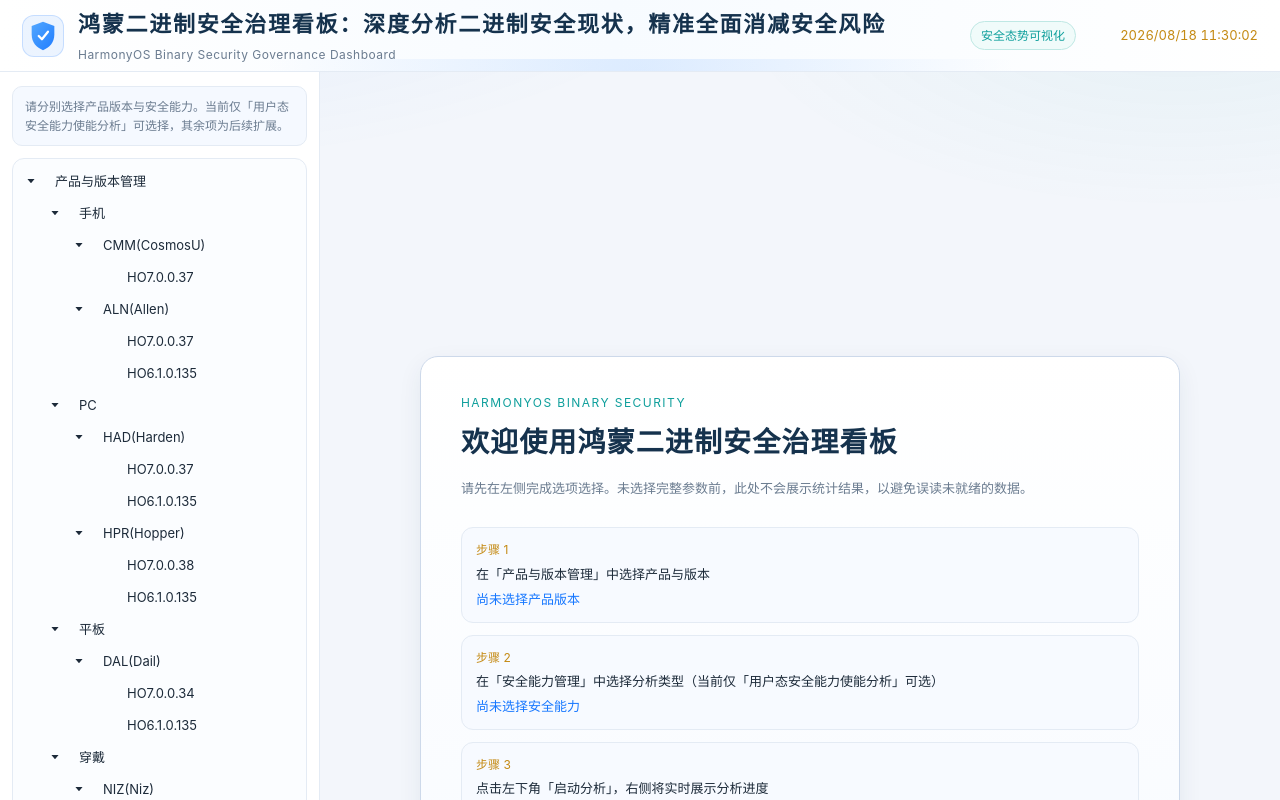
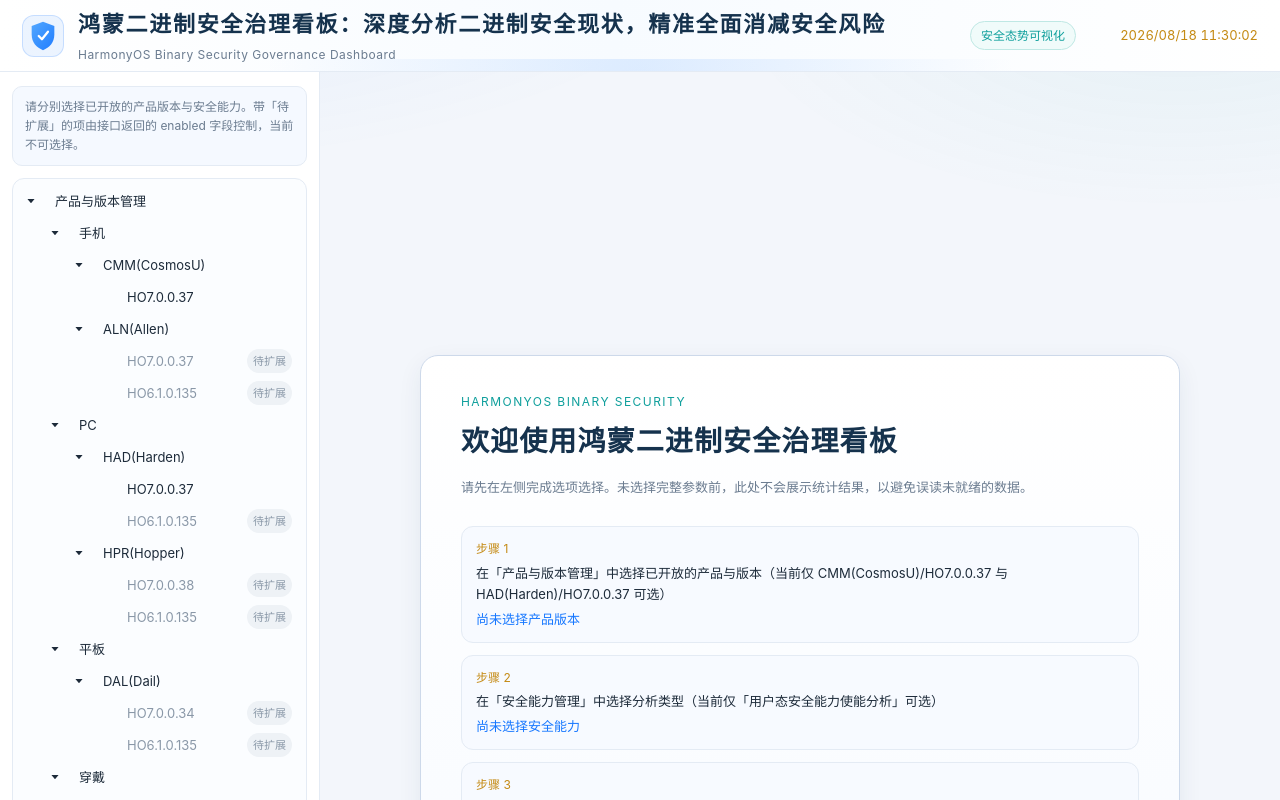
Before and after one commit to confidencemen/binary-dashboard, a React (Vite) app: page / in a window 1280 px wide. Shown: the top 800 px of the page. Built offline with nearby package versions, Linux system fonts and the light colour scheme.

Commit message:
修改选项是否可选的能力，该能力由后端数据掌控。

```diff
--- a/src/components/SideNav.tsx
+++ b/src/components/SideNav.tsx
@@ -25,31 +25,38 @@
   onStartAnalysis: () => void;
 }
 
+function pendingTitle(title: string) {
+  return (
+    <span className="tree-node--pending">
+      {title}
+      <small>待扩展</small>
+    </span>
+  );
+}
+
 function toProductTree(nodes: ProductVersionNode[]): DataNode[] {
-  return nodes.map((node) => ({
-    key: node.key,
-    title: node.title,
-    selectable: Boolean(node.version),
-    children: node.children ? toProductTree(node.children) : undefined,
-  }));
+  return nodes.map((node) => {
+    const isVersionLeaf = Boolean(node.version);
+    const enabled = isVersionLeaf && node.enabled === true;
+    return {
+      key: node.key,
+      disabled: isVersionLeaf && !enabled,
+      selectable: enabled,
+      title: isVersionLeaf && !enabled ? pendingTitle(node.title) : node.title,
+      children: node.children ? toProductTree(node.children) : undefined,
+    };
+  });
 }
 
 function toCapabilityTree(nodes: CapabilityNode[]): DataNode[] {
   return nodes.map((node) => {
-    const enabled = Boolean(node.capability && node.enabled !== false);
+    const isCapabilityLeaf = Boolean(node.capability);
+    const enabled = isCapabilityLeaf && node.enabled === true;
     return {
       key: node.key,
-      disabled: Boolean(node.capability) && !enabled,
+      disabled: isCapabilityLeaf && !enabled,
       selectable: enabled,
-      title:
-        node.capability && !enabled ? (
-          <span className="tree-node--pending">
-            {node.title}
-            <small>待扩展</small>
-          </span>
-        ) : (
-          node.title
-        ),
+      title: isCapabilityLeaf && !enabled ? pendingTitle(node.title) : node.title,
       children: node.children ? toCapabilityTree(node.children) : undefined,
     };
   });
@@ -105,7 +112,7 @@
     <aside className="side-nav">
       <div className="side-nav__body">
         <div className="side-nav__intro">
-          <p>请分别选择产品版本与安全能力。当前仅「用户态安全能力使能分析」可选择，其余项为后续扩展。</p>
+          <p>请分别选择已开放的产品版本与安全能力。带「待扩展」的项由接口返回的 enabled 字段控制，当前不可选择。</p>
         </div>
 
         <section className="side-nav__section">
@@ -117,7 +124,7 @@
             onSelect={(keys) => {
               const key = String(keys[0] ?? '');
               const node = findProductNode(products, key);
-              if (node?.version && node.product && node.productLine) {
+              if (node?.version && node.product && node.productLine && node.enabled === true) {
                 onProductSelect({
                   key: node.key,
                   productLine: node.productLine,
@@ -138,7 +145,7 @@
             onSelect={(keys) => {
               const key = String(keys[0] ?? '');
               const node = findCapabilityNode(capabilities, key);
-              if (node?.capability && node.enabled !== false) {
+              if (node?.capability && node.enabled === true) {
                 onCapabilitySelect({
                   key: node.key,
                   capability: node.capability,
--- a/src/components/WelcomePage.tsx
+++ b/src/components/WelcomePage.tsx
@@ -15,7 +15,7 @@
 
         <ol className="welcome-page__steps">
           <li>
-            在「产品与版本管理」中选择产品与版本
+            在「产品与版本管理」中选择已开放的产品与版本（当前仅 CMM(CosmosU)/HO7.0.0.37 与 HAD(Harden)/HO7.0.0.37 可选）
             <span>{productLabel || '尚未选择产品版本'}</span>
           </li>
           <li>
--- a/src/mock/data.ts
+++ b/src/mock/data.ts
@@ -256,6 +256,7 @@
                     productLine: '手机',
                     product: 'CMM(CosmosU)',
                     version: 'HO7.0.0.37',
+                    enabled: true,
                   },
                 ],
               },
@@ -271,6 +272,7 @@
                     productLine: '手机',
                     product: 'ALN(Allen)',
                     version: 'HO7.0.0.37',
+                    enabled: false,
                   },
                   {
                     key: 'ver-phone-ALN-HO6.1.0.135',
@@ -278,6 +280,7 @@
                     productLine: '手机',
                     product: 'ALN(Allen)',
                     version: 'HO6.1.0.135',
+                    enabled: false,
                   },
                 ],
               },
@@ -300,6 +303,7 @@
                     productLine: 'PC',
                     product: 'HAD(Harden)',
                     version: 'HO7.0.0.37',
+                    enabled: true,
                   },
                   {
                     key: 'ver-pc-HAD-HO6.1.0.135',
@@ -307,6 +311,7 @@
                     productLine: 'PC',
                     product: 'HAD(Harden)',
                     version: 'HO6.1.0.135',
+                    enabled: false,
                   },
                 ],
               },
@@ -322,6 +327,7 @@
                     productLine: 'PC',
                     product: 'HPR(Hopper)',
                     version: 'HO7.0.0.38',
+                    enabled: false,
                   },
                   {
                     key: 'ver-pc-HPR-HO6.1.0.135',
@@ -329,6 +335,7 @@
                     productLine: 'PC',
                     product: 'HPR(Hopper)',
                     version: 'HO6.1.0.135',
+                    enabled: false,
                   },
                 ],
               },
@@ -351,6 +358,7 @@
                     productLine: '平板',
                     product: 'DAL(Dail)',
                     version: 'HO7.0.0.34',
+                    enabled: false,
                   },
                   {
                     key: 'ver-tablet-DAL-HO6.1.0.135',
@@ -358,6 +366,7 @@
                     productLine: '平板',
                     product: 'DAL(Dail)',
                     version: 'HO6.1.0.135',
+                    enabled: false,
                   },
                 ],
               },
@@ -380,6 +389,7 @@
                     productLine: '穿戴',
                     product: 'NIZ(Niz)',
                     version: 'HO7.0.0.35',
+                    enabled: false,
                   },
                 ],
               },
@@ -463,6 +473,12 @@
   if (!isCapabilityEnabled(query.capability)) {
     throw new Error('该安全能力尚未开放，暂不支持启动分析');
   }
+  const productAllowed =
+    (query.productLine === '手机' && query.product === 'CMM(CosmosU)' && query.version === 'HO7.0.0.37') ||
+    (query.productLine === 'PC' && query.product === 'HAD(Harden)' && query.version === 'HO7.0.0.37');
+  if (!productAllowed) {
+    throw new Error('该产品版本尚未开放，暂不支持启动分析');
+  }
   const queryKey = toAnalysisKey(query);
   const job: MockAnalysisJob = {
     jobId: `job-${queryKey}-${Date.now()}`,
--- a/src/types/dashboard.ts
+++ b/src/types/dashboard.ts
@@ -28,6 +28,8 @@
   productLine?: string;
   product?: string;
   version?: string;
+  /** 版本叶子节点为 true 时前端才允许选择；省略或 false 均不可选。 */
+  enabled?: boolean;
   children?: ProductVersionNode[];
 }
 
@@ -35,6 +37,7 @@
   key: string;
   title: string;
   capability?: CapabilityKey;
+  /** 安全能力叶子节点为 true 时前端才允许选择；省略或 false 均不可选。 */
   enabled?: boolean;
   children?: CapabilityNode[];
 }
```
